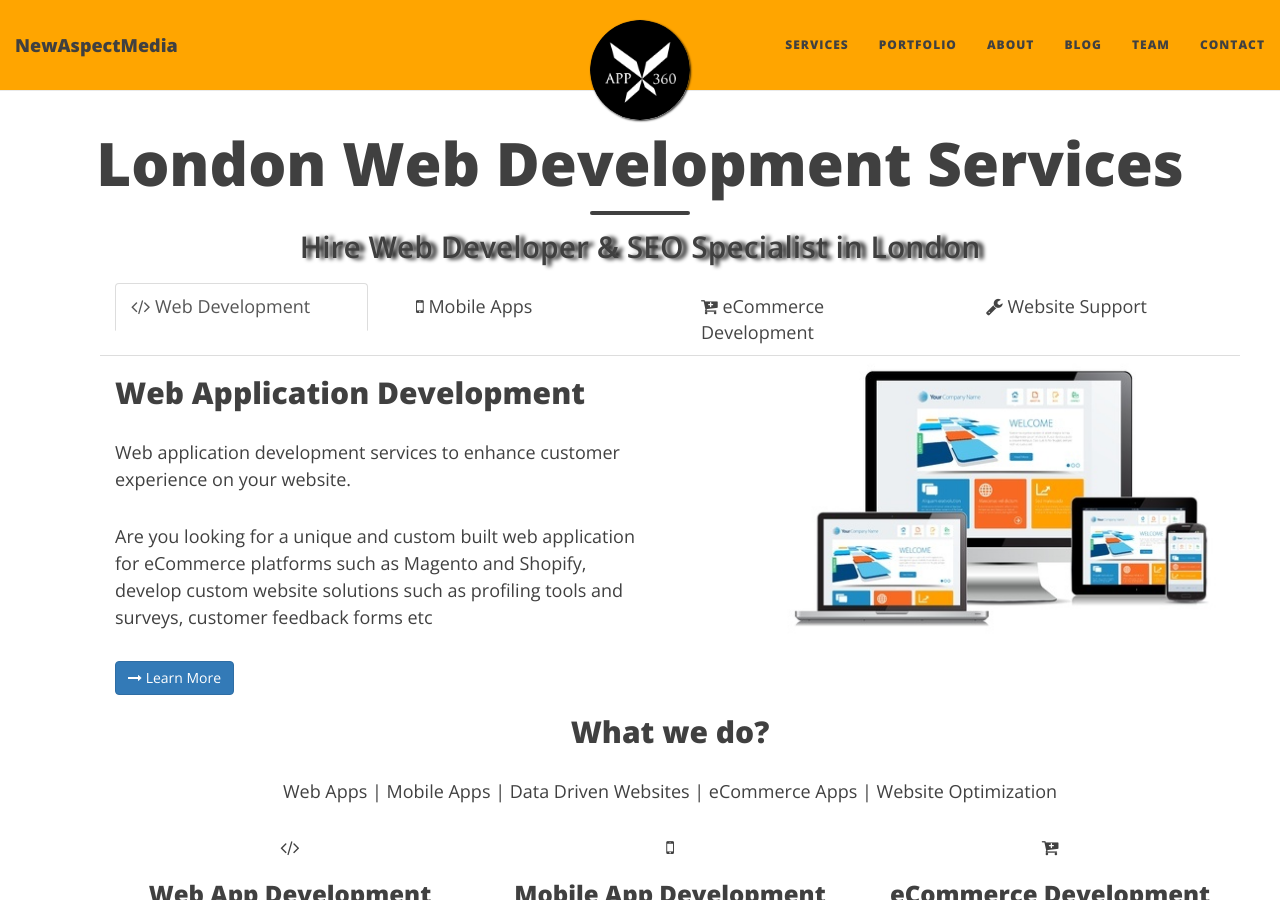
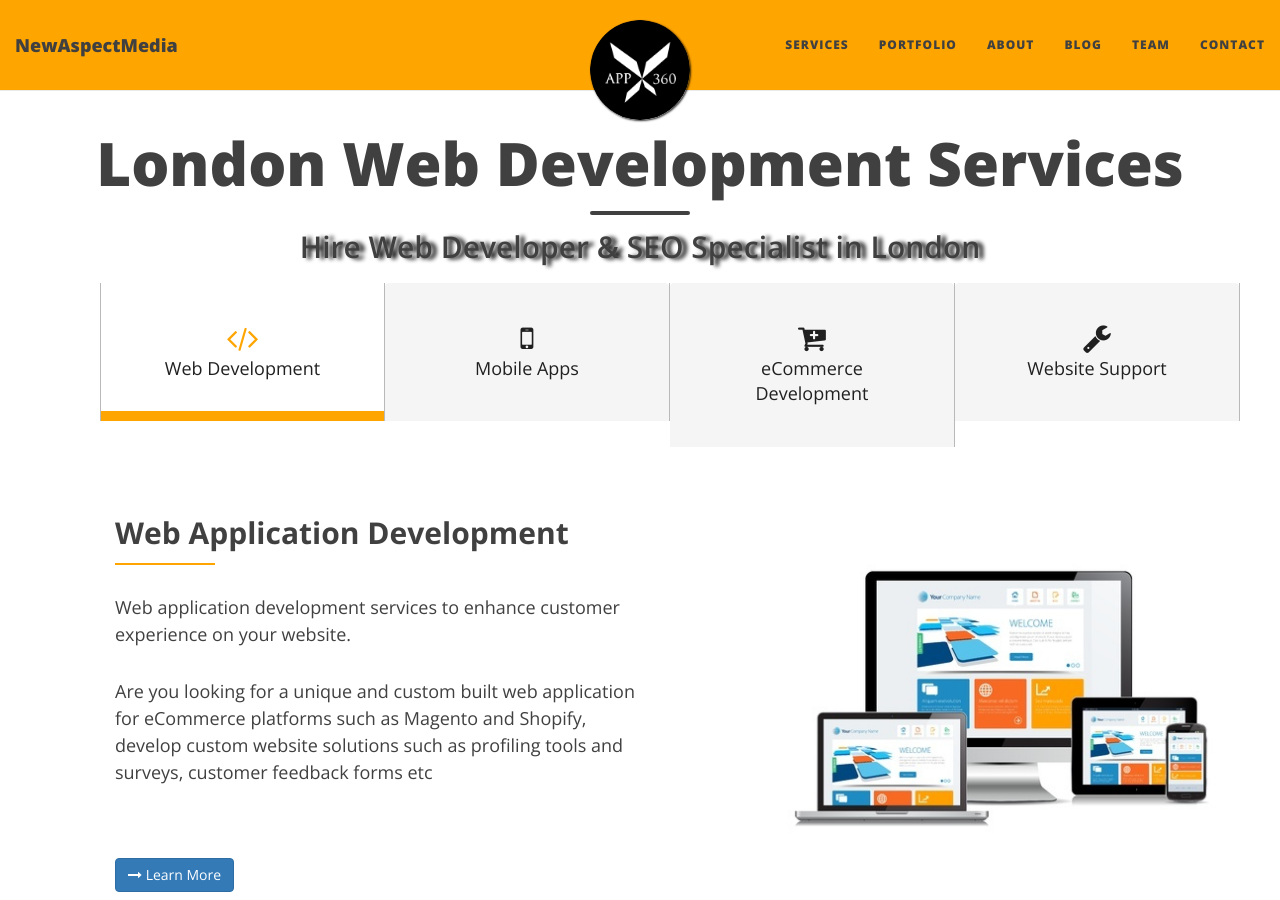
Before and after one commit to newmedia77/appxnam, a Jekyll site: the page built from index.html, in a window 1280 px wide and 900 px high. Built offline with Jekyll 4.4.1, drawn with Linux system fonts in a browser that asks for light colours; nearby versions of some CDN libraries; the list of posts is cut into pages by our own code.

Commit message:
andreas
add import

```diff
--- a/css/main.css
+++ b/css/main.css
@@ -1,8 +1,7 @@
 @import url("pygment_highlights.css");
-
-
-
-
+@import url("style.css");
+@import url("responsive.css");
+@import url("animate.css");
 
 /* --- General --- */
 
```
